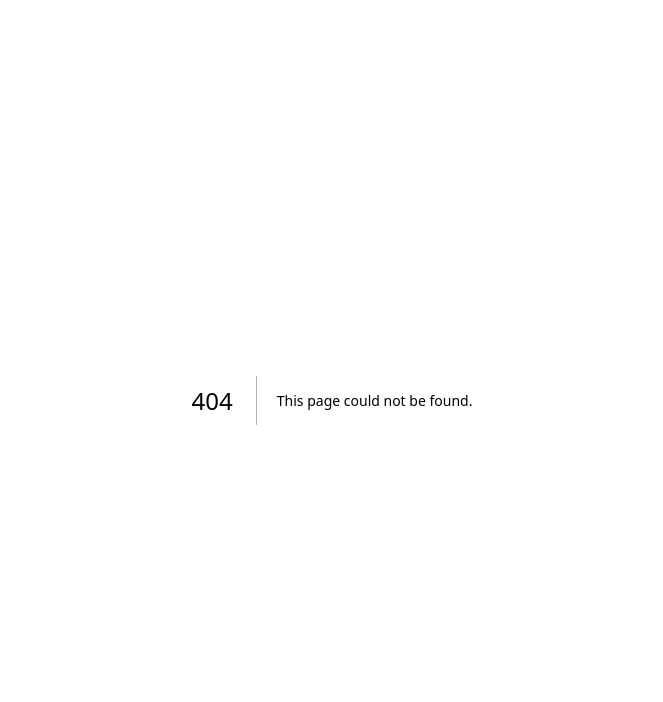
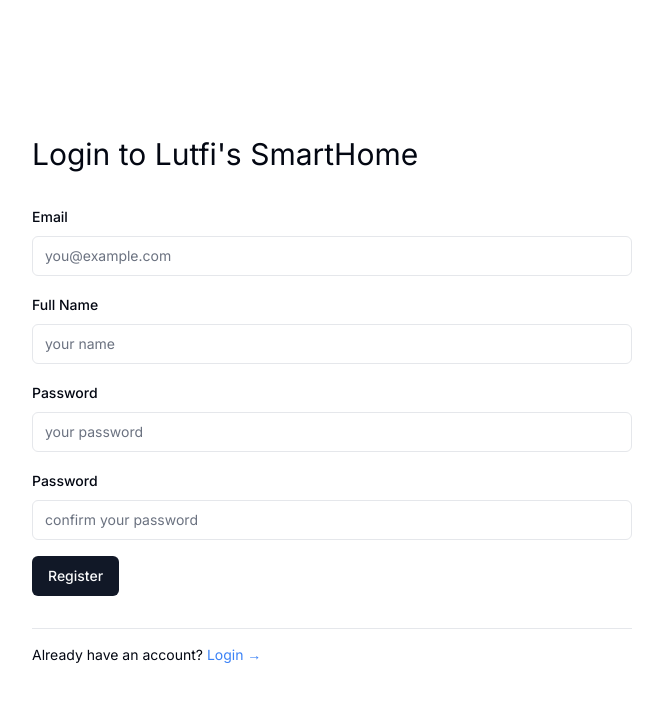
Before and after one commit to lutfiandri/skripsi-fe, a Next.js app: page /register in a window 1280 px wide. Before the commit this address had no page. Shown: the top 702 px of the page, without its empty margins (308-971 px from the left). Built offline with nearby package versions, Linux system fonts and the light colour scheme.

Commit message:
feat(auth): create register screen

```diff
--- /dev/null
+++ b/src/app/(auth)/register/_actions/register.ts
@@ -0,0 +1,18 @@
+import { z } from 'zod';
+
+export const formSchema = z.object({
+  email: z.string().email(),
+  name: z.string(),
+  password: z.string(),
+  confirm_password: z.string(),
+});
+
+export type FormSchema = z.infer<typeof formSchema>;
+
+export const submitForm = (values: FormSchema) => {
+  console.log('values', values);
+  fetch('https://webhook.site/0332d430-6816-4d3d-af55-c07a1c382622', {
+    method: 'POST',
+    body: JSON.stringify(values),
+  });
+};
--- /dev/null
+++ b/src/app/(auth)/register/_components/registerForm.tsx
@@ -0,0 +1,91 @@
+'use client';
+
+import { zodResolver } from '@hookform/resolvers/zod';
+import { useForm } from 'react-hook-form';
+
+import { Button } from '@/components/ui/button';
+import {
+  Form,
+  FormControl,
+  FormDescription,
+  FormField,
+  FormItem,
+  FormLabel,
+  FormMessage,
+} from '@/components/ui/form';
+import { Input } from '@/components/ui/input';
+import { FormSchema, formSchema, submitForm } from '../_actions/register';
+
+export default function RegisterForm() {
+  const form = useForm<FormSchema>({
+    resolver: zodResolver(formSchema),
+    defaultValues: {
+      email: '',
+      password: '',
+    },
+  });
+
+  return (
+    <Form {...form}>
+      <form onSubmit={form.handleSubmit(submitForm)} className="space-y-4">
+        <FormField
+          control={form.control}
+          name="email"
+          render={({ field }) => (
+            <FormItem>
+              <FormLabel>Email</FormLabel>
+              <FormControl>
+                <Input placeholder="you@example.com" {...field} />
+              </FormControl>
+              <FormMessage />
+            </FormItem>
+          )}
+        />
+        <FormField
+          control={form.control}
+          name="name"
+          render={({ field }) => (
+            <FormItem>
+              <FormLabel>Full Name</FormLabel>
+              <FormControl>
+                <Input placeholder="your name" {...field} />
+              </FormControl>
+              <FormMessage />
+            </FormItem>
+          )}
+        />
+        <FormField
+          control={form.control}
+          name="password"
+          render={({ field }) => (
+            <FormItem>
+              <FormLabel>Password</FormLabel>
+              <FormControl>
+                <Input type="password" placeholder="your password" {...field} />
+              </FormControl>
+              <FormMessage />
+            </FormItem>
+          )}
+        />
+        <FormField
+          control={form.control}
+          name="confirm_password"
+          render={({ field }) => (
+            <FormItem>
+              <FormLabel>Password</FormLabel>
+              <FormControl>
+                <Input
+                  type="password"
+                  placeholder="confirm your password"
+                  {...field}
+                />
+              </FormControl>
+              <FormMessage />
+            </FormItem>
+          )}
+        />
+        <Button type="submit">Register</Button>
+      </form>
+    </Form>
+  );
+}
--- /dev/null
+++ b/src/app/(auth)/register/page.tsx
@@ -0,0 +1,21 @@
+import { Separator } from '@/components/ui/separator';
+import LoginForm from './_components/registerForm';
+import Link from 'next/link';
+
+export default function RegisterPage() {
+  return (
+    <div className="grid place-items-center min-h-screen">
+      <div className="flex flex-col w-full md:w-[600px] gap-8">
+        <h1 className="text-3xl">Login to Lutfi&apos;s SmartHome</h1>
+        <LoginForm />
+        <Separator className="-mb-4" />
+        <div className="text-sm">
+          Already have an account?{' '}
+          <Link href="/login" className="text-blue-500 hover:text-blue-700">
+            Login &rarr;
+          </Link>
+        </div>
+      </div>
+    </div>
+  );
+}
```
Also changed, not shown: src/app/(auth)/login/_actions/login.ts (renamed from src/app/login/_actions/login.ts), src/app/(auth)/login/_components/loginForm.tsx (renamed from src/app/login/_components/loginForm.tsx), src/app/(auth)/login/page.tsx (renamed from src/app/login/page.tsx).
